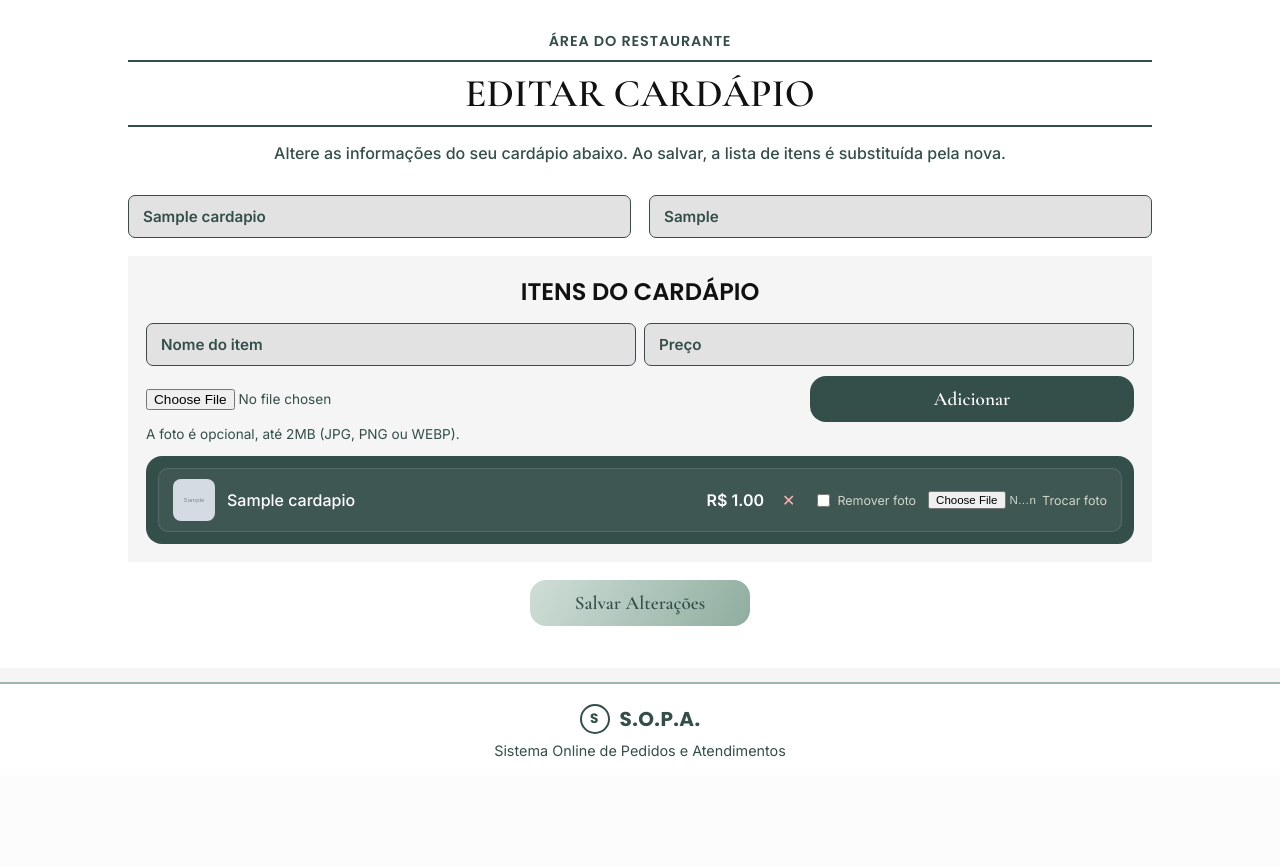
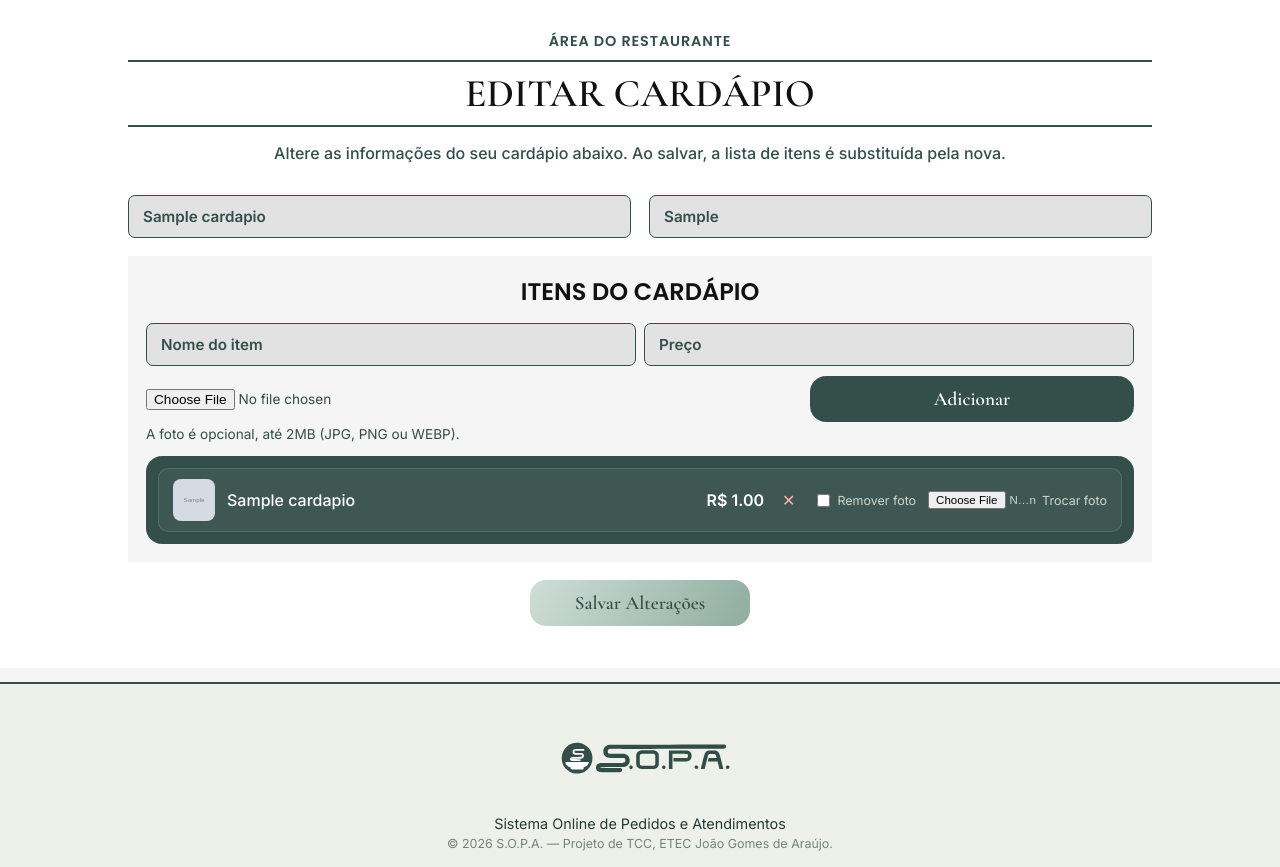
Before and after one commit to santanayzs/tcc_sopa, a PHP site: page /CRUD-Cardapio/editar-cardapio/editar-cardapio.php?id=1 in a window 1280 px wide. Shown: the part 95-962 px from the top of the page. Before the commit the page ends 852 px from the top, so only its background shows below. Run offline with PHP 8.4, Linux system fonts and the light colour scheme; the visitor is signed in with stand-in values (Sample User, id 1); tables that the repository leaves empty hold one stand-in row (values such as "Sample post"); grey boxes marked "Sample" are stand-in pictures.

Commit message:
Alteração no footer no style-editar.css, agora está certo, falta o menu lateral ainda

```diff
--- a/CRUD-Cardapio/editar-cardapio/editar-cardapio.php
+++ b/CRUD-Cardapio/editar-cardapio/editar-cardapio.php
@@ -162,11 +162,11 @@ $erro = $mensagensErro[$_GET['erro'] ?? ''] ?? null;
 
     <!-- FOOTER -->
     <footer class="site-footer">
-        <div class="logo">
-            <span class="logo-badge">S</span>
-            <span class="logo-word">S.O.P.A.</span>
-        </div>
+        <img src="../../img/logotipoBranco.svg" alt="Logotipo S.O.P.A." class="logotipoFooter">
         <p>Sistema Online de Pedidos e Atendimentos</p>
+        <p class="footer-fine">
+            &copy; 2026 S.O.P.A. — Projeto de TCC, ETEC João Gomes de Araújo.
+        </p>
     </footer>
 
     <script>
--- a/CRUD-Cardapio/editar-cardapio/style-editar.css
+++ b/CRUD-Cardapio/editar-cardapio/style-editar.css
@@ -285,24 +285,25 @@
 .site-footer {
     margin-top: auto;
     padding: 20px 24px 12px;
-    border-top: 2px solid var(--sage);
-    background: var(--white);
-    color: var(--green-800);
+    border-top: 2px solid var(--green-800);
+    background: var(--cream-1);
     text-align: center;
 }
 
-.site-footer .logo {
-    justify-content: center;
-    color: var(--green-800);
-}
-
-.site-footer .logo-badge {
-    border-color: var(--green-800);
+.site-footer .logotipoFooter {
+    width: 190px;
+    height: auto;
+    margin: 0 auto 2px;
 }
 
 .site-footer p {
     margin: 4px 0;
-    color: var(--green-800);
+    color: var(--green-900);
+}
+
+.site-footer .footer-fine {
+    font-size: 0.78rem;
+    opacity: 0.6;
 }
 
 @media (max-width: 780px) {
```
